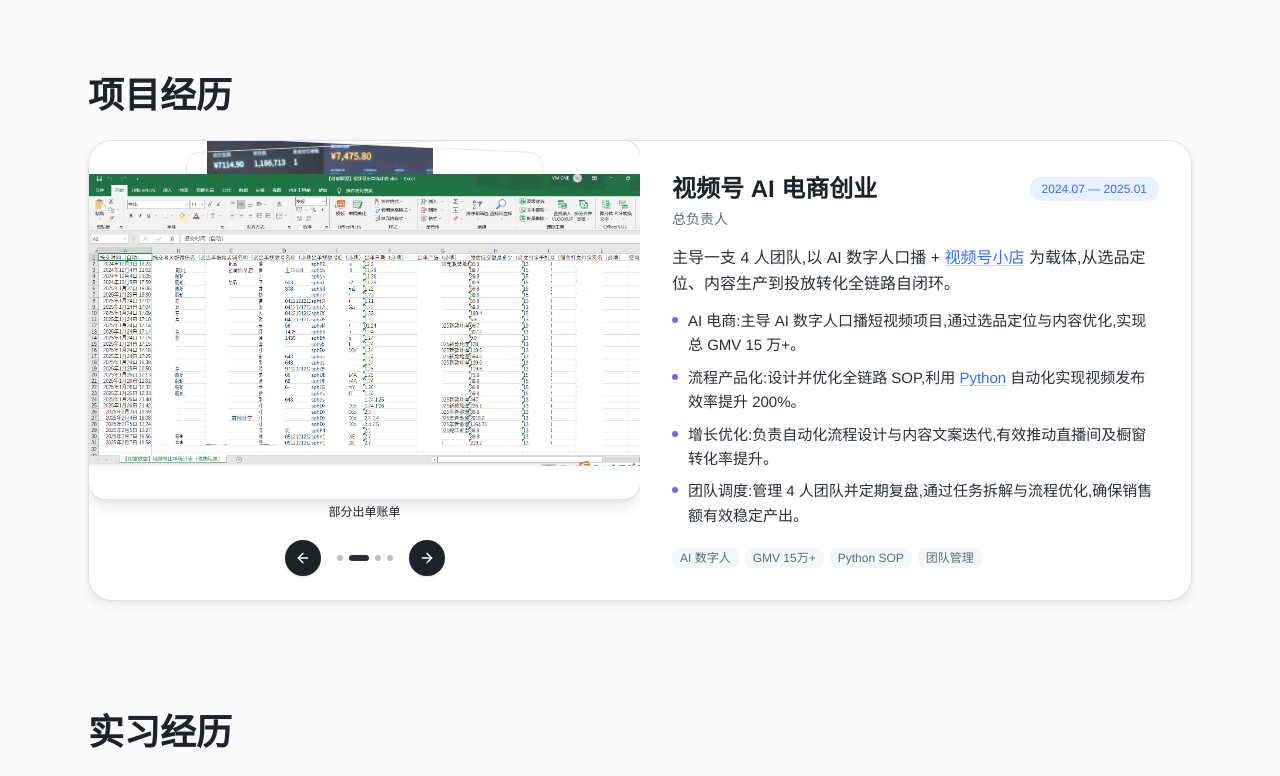
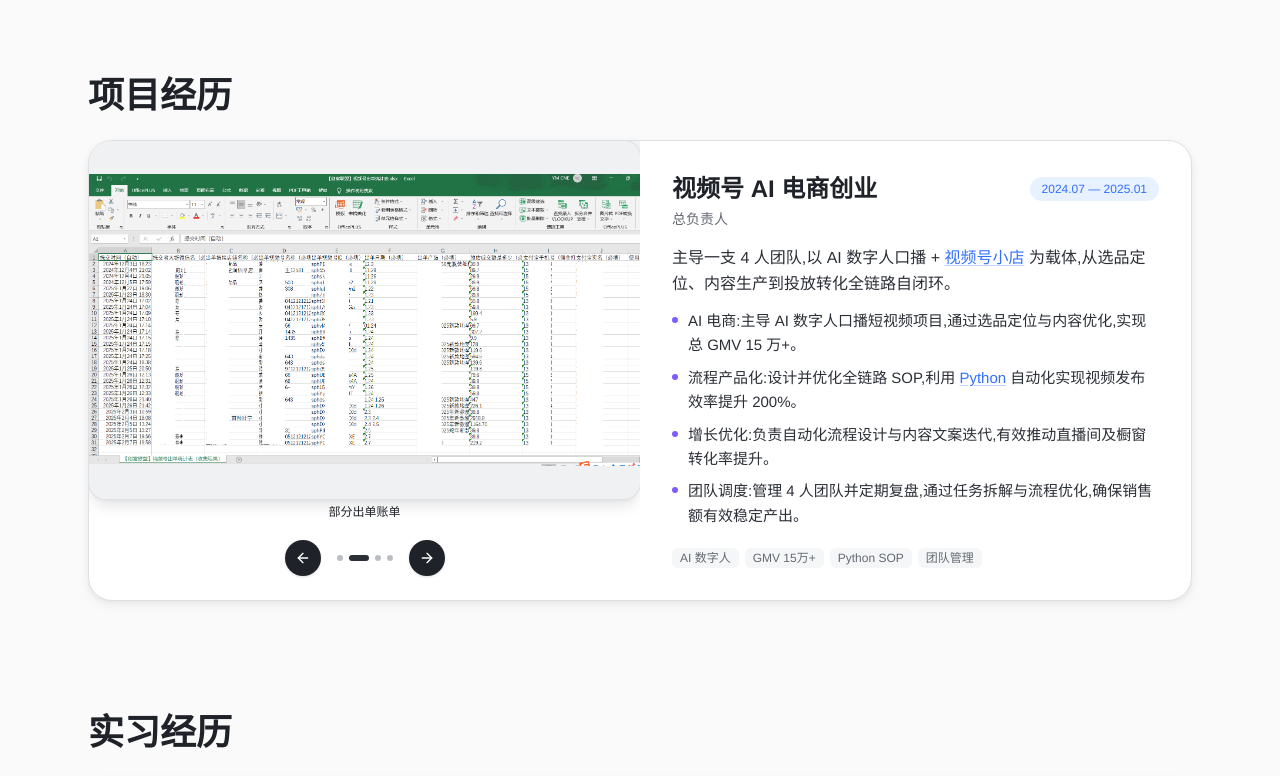
Before and after one commit to cneym1125/lingqi-CV, a React (Vite) app: page / in a window 1280 px wide. Shown: the part 700-1476 px from the top of the page. Built offline with nearby package versions, Linux system fonts and the light colour scheme.

Commit message:
style: 轮播图片加浅灰背景让圆角和边框可见

```diff
--- a/src/components/Carousel.tsx
+++ b/src/components/Carousel.tsx
@@ -125,7 +125,7 @@ export function Carousel({ slides, autoplay = true }: Props) {
               ...getStyle(index),
               height: fixedHeight,
               objectFit: 'contain',
-              background: 'transparent',
+              background: '#f0f1f3',
               cursor: index === activeIndex ? 'zoom-in' : 'pointer',
             }}
             loading="lazy"
```
